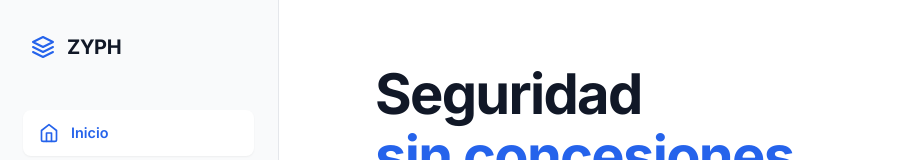
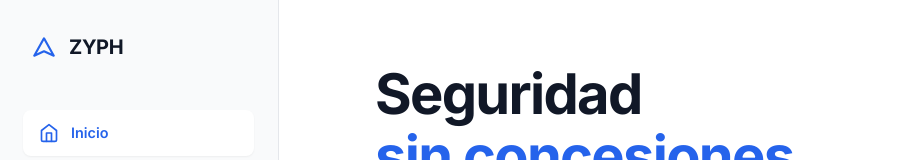
Before and after one commit to dlancisp/zyphro, a React (Vite) app in the folder client/: page / in a window 1280 px wide. Shown: the top 160 px of the page, without its empty margins (1-913 px from the left). Built offline with nearby package versions, Linux system fonts and the light colour scheme.

Commit message:
Nuevo logo triangulo

```diff
--- a/client/src/App.jsx
+++ b/client/src/App.jsx
@@ -3,15 +3,17 @@ import { useState, useEffect, useRef } from 'react';
 import CryptoJS from 'crypto-js';
 import './App.css';
 
-const API_URL = 'https://zyph-backend-kghc.onrender.com/api';
+const API_URL = 'http://127.0.0.1:4000/api';
 
 // --- ICONOS VECTORIALES (SVG) ---
 const Icons = {
+  // NUEVO LOGO: PSEUDO-TRIÁNGULO MODERNO
   Logo: () => (
-    <svg width="24" height="24" viewBox="0 0 24 24" fill="none" stroke="currentColor" strokeWidth="2" strokeLinecap="round" strokeLinejoin="round">
-      <path d="M12 2L2 7l10 5 10-5-10-5zM2 17l10 5 10-5M2 12l10 5 10-5"/>
+    <svg width="26" height="26" viewBox="0 0 24 24" fill="none" stroke="currentColor" strokeWidth="2" strokeLinecap="round" strokeLinejoin="round">
+      <path d="M3 20 L12 4 L21 20 L12 16 L3 20 Z" />
     </svg>
   ),
+  // RESTO DE ICONOS (Sin cambios)
   Home: () => (
     <svg width="24" height="24" viewBox="0 0 24 24" fill="none" stroke="currentColor" strokeWidth="2" strokeLinecap="round" strokeLinejoin="round">
       <path d="M3 9l9-7 9 7v11a2 2 0 0 1-2 2H5a2 2 0 0 1-2-2z"/>
@@ -39,16 +41,10 @@ const Icons = {
     <svg width="20" height="20" viewBox="0 0 24 24" fill="none" stroke="currentColor" strokeWidth="2" strokeLinecap="round" strokeLinejoin="round">
       <polyline points="20 6 9 17 4 12"/>
     </svg>
-  ),
-  Copy: () => (
-    <svg width="16" height="16" viewBox="0 0 24 24" fill="none" stroke="currentColor" strokeWidth="2" strokeLinecap="round" strokeLinejoin="round">
-      <rect x="9" y="9" width="13" height="13" rx="2" ry="2"/>
-      <path d="M5 15H4a2 2 0 0 1-2-2V4a2 2 0 0 1 2-2h9a2 2 0 0 1 2 2v1"/>
-    </svg>
   )
 };
 
-// --- VISTAS ---
+// --- VISTAS (EL RESTO DEL CÓDIGO SIGUE IGUAL) ---
 
 function HomeView({ onNavigate }) {
   return (
@@ -293,6 +289,7 @@ function App() {
     <div className="app-container">
       <aside className="sidebar">
         <div className="brand-section">
+          {/* AQUÍ ESTÁ EL NUEVO LOGO */}
           <div className="brand-logo"><Icons.Logo /></div>
           <span className="brand-text">ZYPH</span>
         </div>
```
